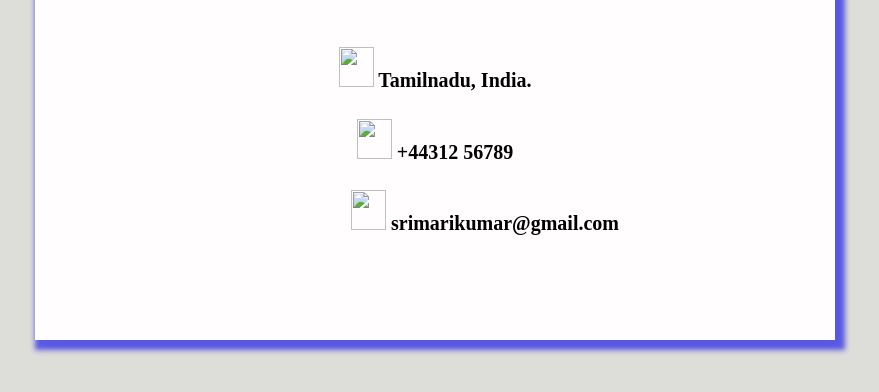
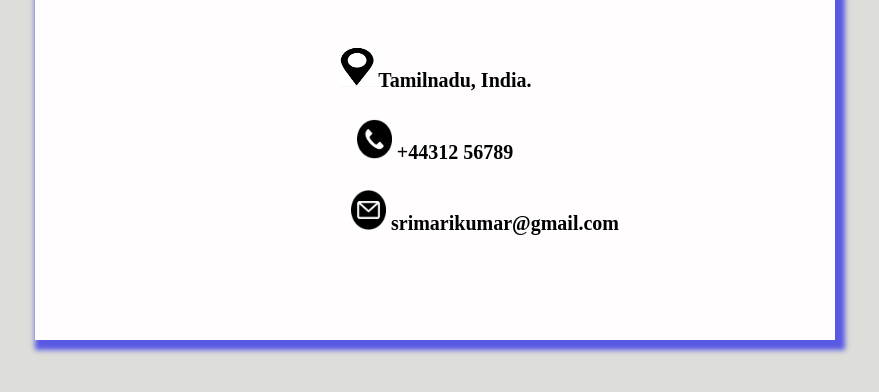
Before and after one commit to srimarik/srimari, a plain HTML site: page nmcontact.html in a window 1280 px wide. Shown: the part 160-552 px from the top of the page, without its empty margins (173-1052 px from the left). Drawn offline with Linux system fonts and the light colour scheme.

Commit message:
Update nmcontact.html

```diff
--- a/nmcontact.html
+++ b/nmcontact.html
@@ -42,11 +42,11 @@
   <div class="contact">
  <h2 id="cont">Contact Me</h2>
 
-    <h4><img src="img/location.jpg" height="40px" width="35px"/>
+    <h4><img src="location.jpg" height="40px" width="35px"/>
        Tamilnadu, India.</h4>
-    <h4 id="pn"><img src="img/phone.jpg" height="40px" width="35px"/>
+    <h4 id="pn"><img src="phone.jpg" height="40px" width="35px"/>
         +44312 56789</h4>
-    <h4 id="gm"><img src="img/mail.jpg" height="40px" width="35px"/>
+    <h4 id="gm"><img src="mail.jpg" height="40px" width="35px"/>
           srimarikumar@gmail.com</h4>
   </div>
 
```
